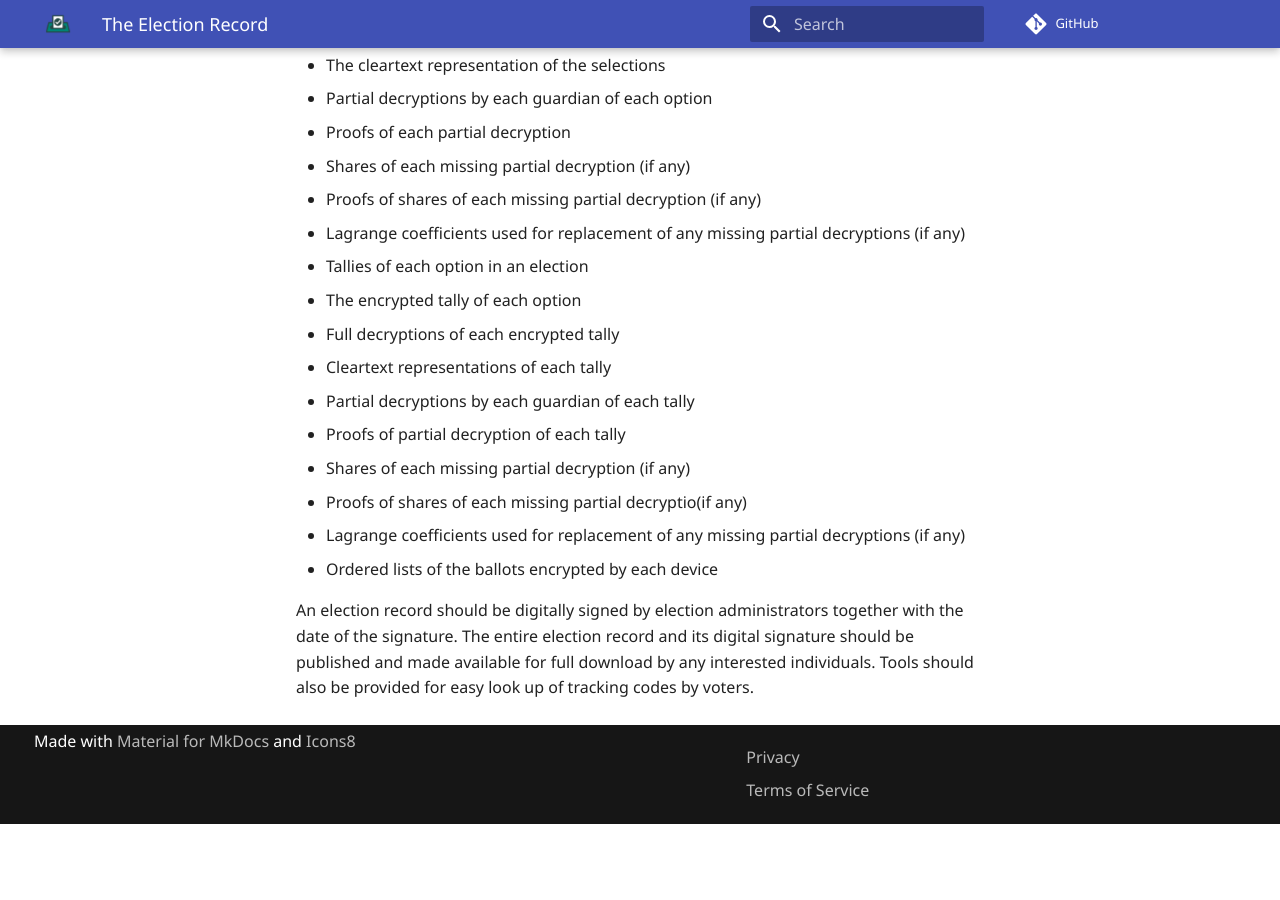
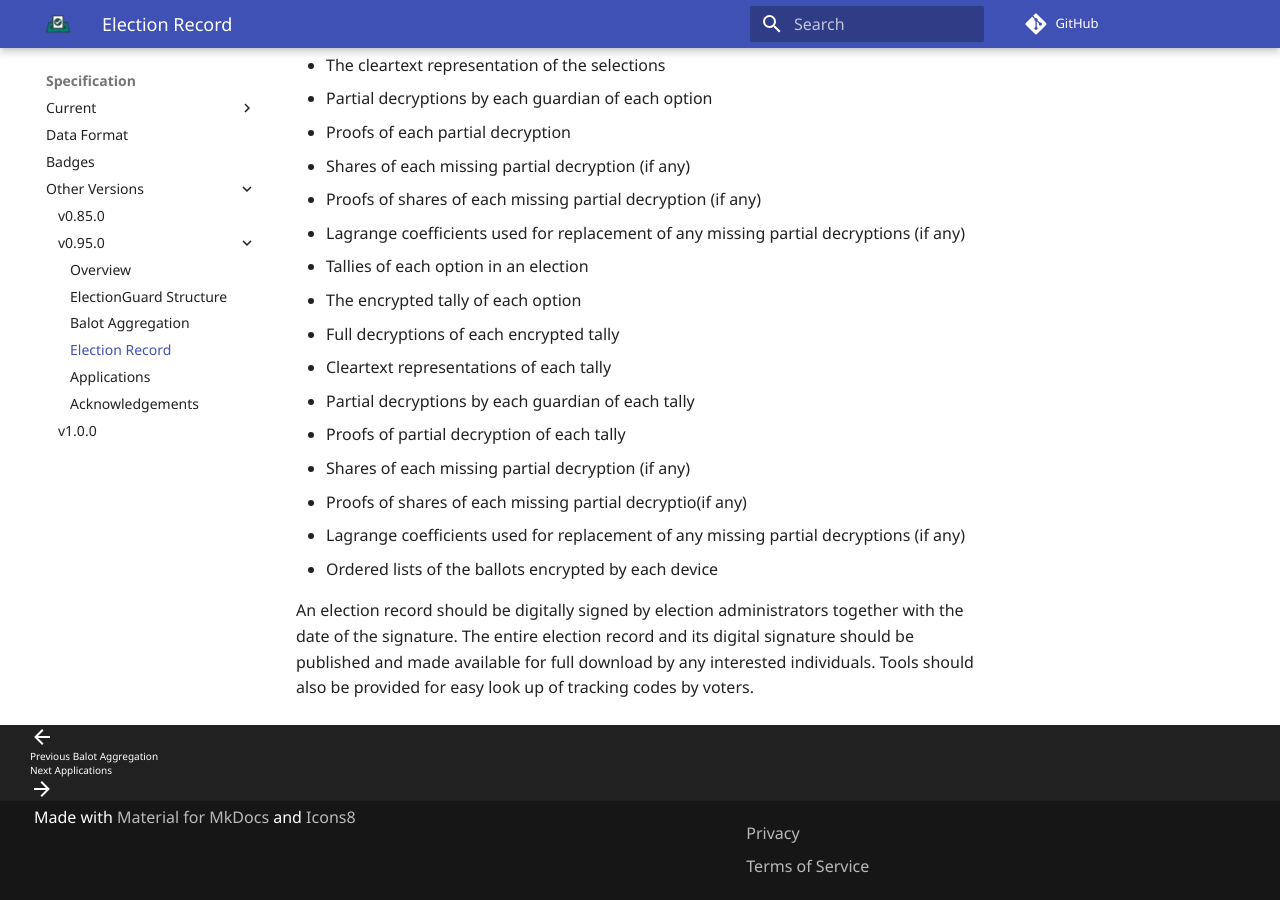
Before and after one commit to Election-Tech-Initiative/electionguard, an MkDocs documentation site: the page built from docs/spec/0.95.0/9_Election_Record.md, in a window 1280 px wide and 900 px high, scrolled down 981 px. Built offline with MkDocs 1.6.1 and Material for MkDocs 9.7.7, drawn with Linux system fonts in a browser that asks for light colours; some web fonts are replaced; comment, search, counter and statistics services are not loaded; before the commit the page ends 1805 px from its top, so only the background shows below that.

Commit message:
♻️ Cleanup Navigation for Specification

```diff
--- a/mkdocs.yml
+++ b/mkdocs.yml
@@ -51,19 +51,23 @@
 
   - Specification:
       - Current:
-        - Overview: spec/0.95.0/1_Overview.md
-        - ElectionGuard Structure: spec/0.95.0/2_ElectionGuard_Structure.md
-        - Applications: spec/0.95.0/Applications.md
-        - Acknowledgements: spec/0.95.0/Acknowledgements.md
+          - Overview: spec/0.95.0/1_Overview.md
+          - ElectionGuard Structure: spec/0.95.0/2_ElectionGuard_Structure.md
+          - Balot Aggregation: spec/0.95.0/7_Ballot_Aggregation.md
+          - Election Record: spec/0.95.0/9_Election_Record.md
+          - Applications: spec/0.95.0/11_Applications.md
+          - Acknowledgements: spec/0.95.0/12_Acknowledgements.md
       - Data Format: spec/Data_Format.md
       - Badges: spec/Badges.md
       - Other Versions:
           - v0.85.0: spec/0.85.0/1_Overview.md
           - v0.95.0:
-            - Overview: spec/0.95.0/1_Overview.md
-            - ElectionGuard Structure: spec/0.95.0/2_ElectionGuard_Structure.md
-            - Applications: spec/0.95.0/Applications.md
-            - Acknowledgements: spec/0.95.0/Acknowledgements.md
+              - Overview: spec/0.95.0/1_Overview.md
+              - ElectionGuard Structure: spec/0.95.0/2_ElectionGuard_Structure.md
+              - Balot Aggregation: spec/0.95.0/7_Ballot_Aggregation.md
+              - Election Record: spec/0.95.0/9_Election_Record.md
+              - Applications: spec/0.95.0/11_Applications.md
+              - Acknowledgements: spec/0.95.0/12_Acknowledgements.md
           - v1.0.0: spec/1.0.0/1_Overview.md
 
   - Contribute: contribute/index.md
@@ -88,7 +92,6 @@
     accent: indigo
     link: indigo
   features:
-    - navigation.expand
     - navigation.instant
     - navigation.tabs
 markdown_extensions:
```
Also changed, not shown: docs/spec/0.95.0/11_Applications.md (renamed from docs/spec/0.95.0/Applications.md), docs/spec/0.95.0/12_Acknowledgements.md (renamed from docs/spec/0.95.0/Acknowledgements.md), docs/spec/0.95.0/9_Election_Record.md (renamed from docs/spec/0.95.0/Election_record.md).
